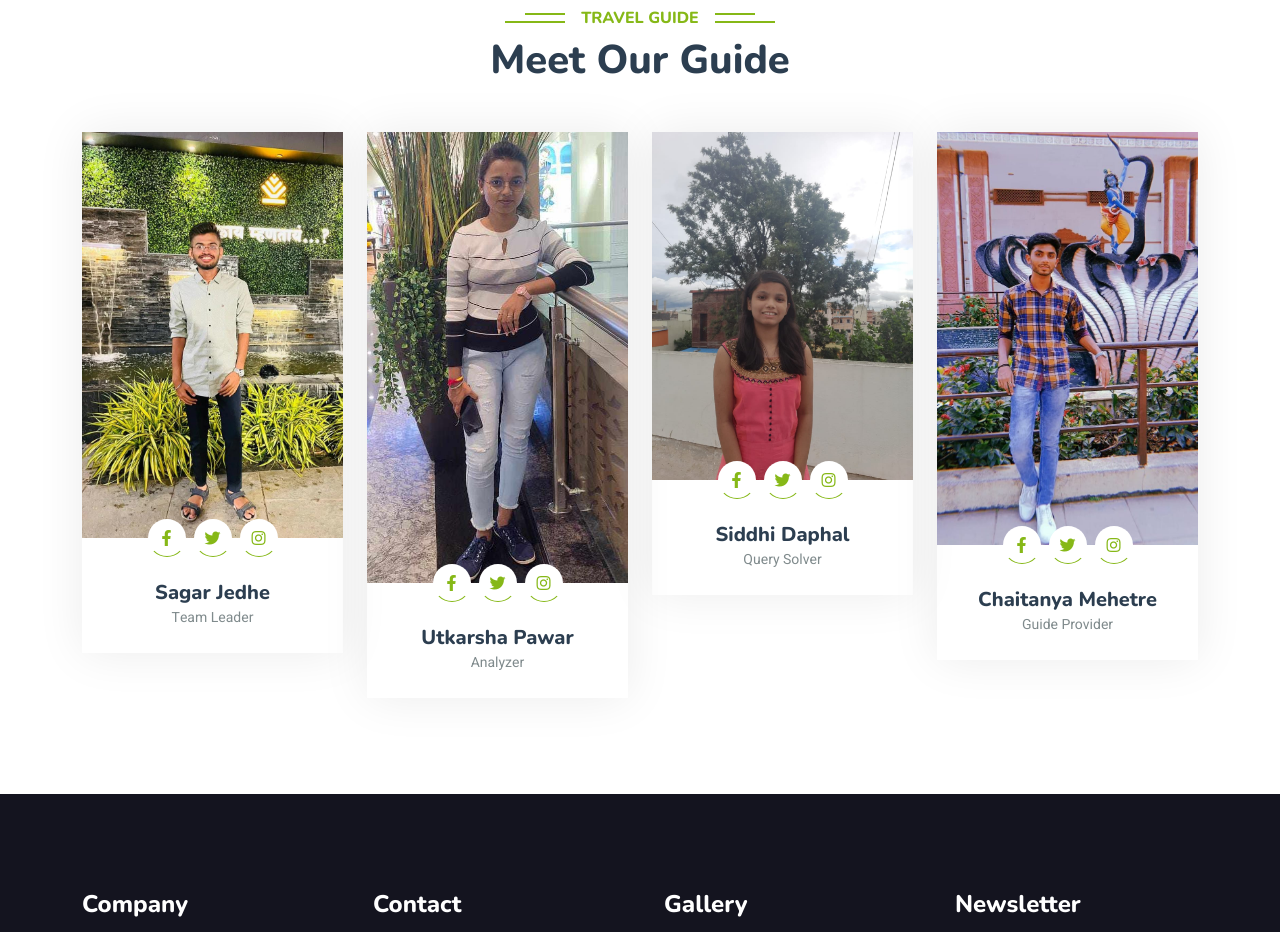
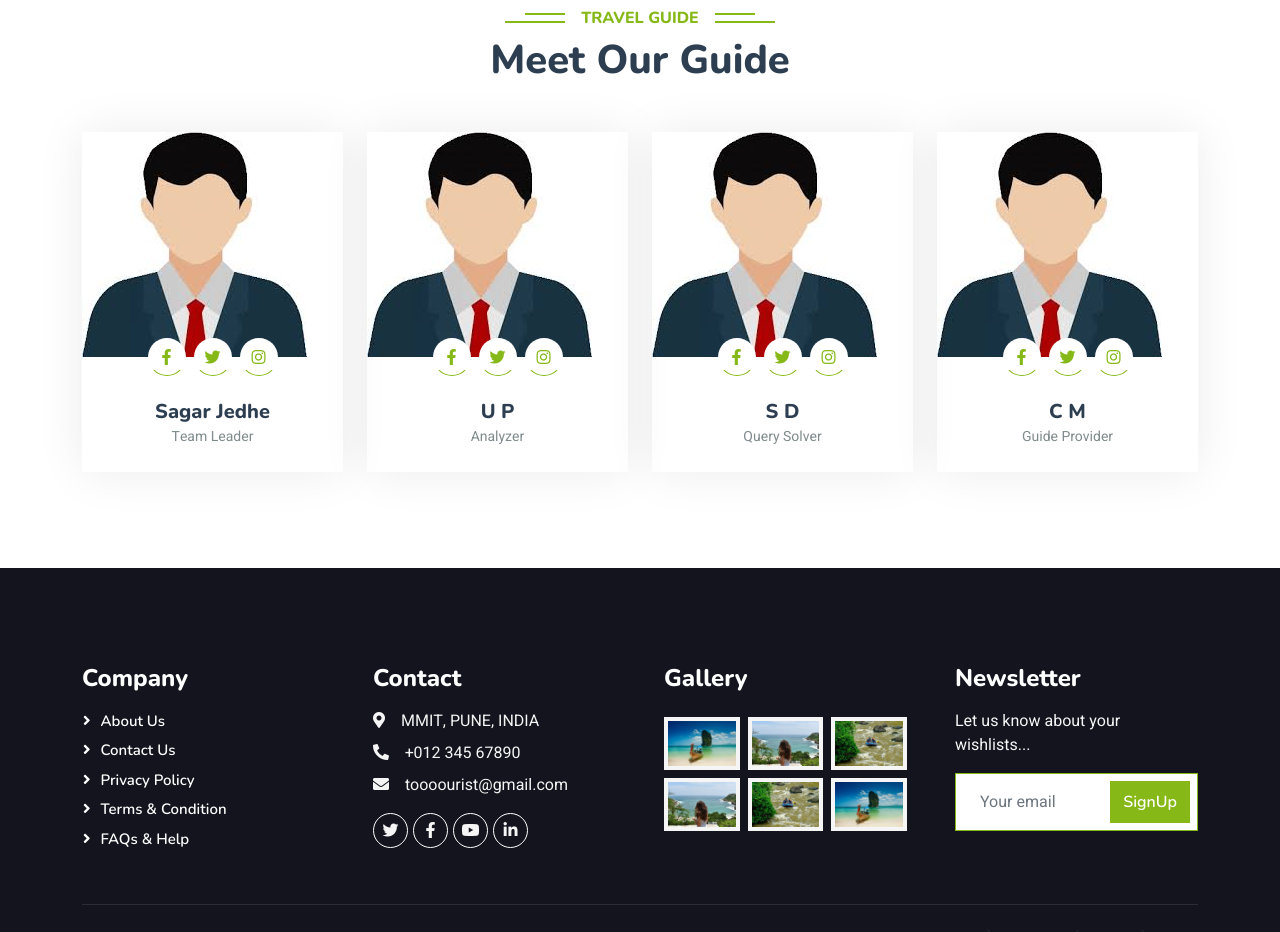
Before and after one commit to sagarj25/toourist, a plain HTML site: page about.html in a window 1280 px wide. Shown: the part 1140-2072 px from the top of the page. Drawn offline with nearby package versions, Linux system fonts and the light colour scheme.

Commit message:
Updated team images and modified HTML files

```diff
--- a/about.html
+++ b/about.html
@@ -170,7 +170,7 @@
                 <div class="col-lg-3 col-md-6 wow fadeInUp" data-wow-delay="0.1s">
                     <div class="team-item">
                         <div class="overflow-hidden">
-                            <img class="img-fluid" src="img/team-1.jpeg" alt="">
+                            <img class="img-fluid" src="img/team.jpeg" alt="">
                         </div>
                         <div class="position-relative d-flex justify-content-center" style="margin-top: -19px;">
                             <a class="btn btn-square mx-1" href=""><i class="fab fa-facebook-f"></i></a>
@@ -186,7 +186,7 @@
                 <div class="col-lg-3 col-md-6 wow fadeInUp" data-wow-delay="0.3s">
                     <div class="team-item">
                         <div class="overflow-hidden">
-                            <img class="img-fluid" src="img/team-2.jpg" alt="">
+                            <img class="img-fluid" src="img/team.jpeg" alt="">
                         </div>
                         <div class="position-relative d-flex justify-content-center" style="margin-top: -19px;">
                             <a class="btn btn-square mx-1" href=""><i class="fab fa-facebook-f"></i></a>
@@ -194,7 +194,7 @@
                             <a class="btn btn-square mx-1" href=""><i class="fab fa-instagram"></i></a>
                         </div>
                         <div class="text-center p-4">
-                            <h5 class="mb-0">Utkarsha Pawar</h5>
+                            <h5 class="mb-0">U P</h5>
                             <small>Analyzer</small>
                         </div>
                     </div>
@@ -202,7 +202,7 @@
                 <div class="col-lg-3 col-md-6 wow fadeInUp" data-wow-delay="0.5s">
                     <div class="team-item">
                         <div class="overflow-hidden">
-                            <img class="img-fluid" src="img/team-3.jpg" alt="">
+                            <img class="img-fluid" src="img/team.jpeg" alt="">
                         </div>
                         <div class="position-relative d-flex justify-content-center" style="margin-top: -19px;">
                             <a class="btn btn-square mx-1" href=""><i class="fab fa-facebook-f"></i></a>
@@ -210,7 +210,7 @@
                             <a class="btn btn-square mx-1" href=""><i class="fab fa-instagram"></i></a>
                         </div>
                         <div class="text-center p-4">
-                            <h5 class="mb-0">Siddhi Daphal</h5>
+                            <h5 class="mb-0">S D</h5>
                             <small>Query Solver</small>
                         </div>
                     </div>
@@ -218,7 +218,7 @@
                 <div class="col-lg-3 col-md-6 wow fadeInUp" data-wow-delay="0.7s">
                     <div class="team-item">
                         <div class="overflow-hidden">
-                            <img class="img-fluid" src="img/team-4.jpg" alt="">
+                            <img class="img-fluid" src="img/team.jpeg" alt="">
                         </div>
                         <div class="position-relative d-flex justify-content-center" style="margin-top: -19px;">
                             <a class="btn btn-square mx-1" href=""><i class="fab fa-facebook-f"></i></a>
@@ -226,7 +226,7 @@
                             <a class="btn btn-square mx-1" href=""><i class="fab fa-instagram"></i></a>
                         </div>
                         <div class="text-center p-4">
-                            <h5 class="mb-0">Chaitanya Mehetre</h5>
+                            <h5 class="mb-0">C M</h5>
                             <small>Guide Provider</small>
                         </div>
                     </div>
```
Also changed, not shown: index.html (+7 -7 lines), team.html (+7 -7 lines), img/team-1.jpeg (deleted), img/team-2.jpg (deleted), img/team-3.jpg (deleted), img/team-4.jpg (deleted), img/team.jpeg (added).
